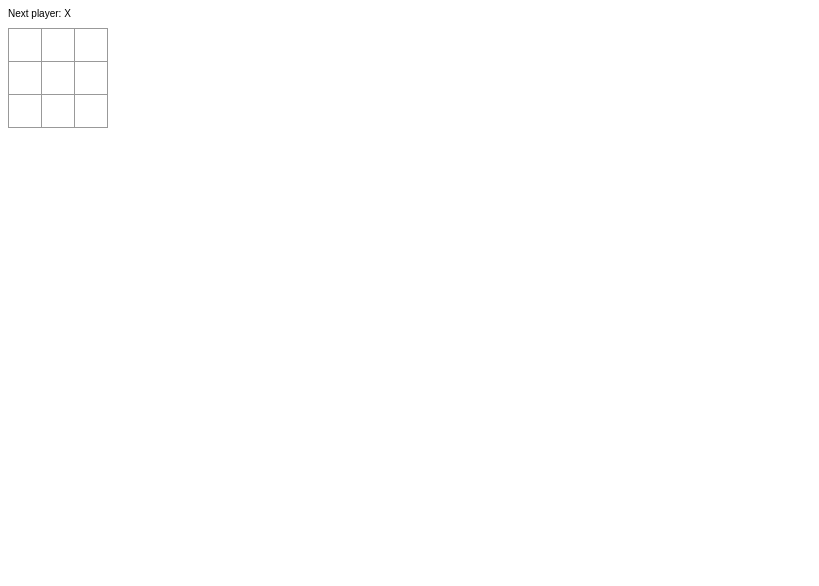
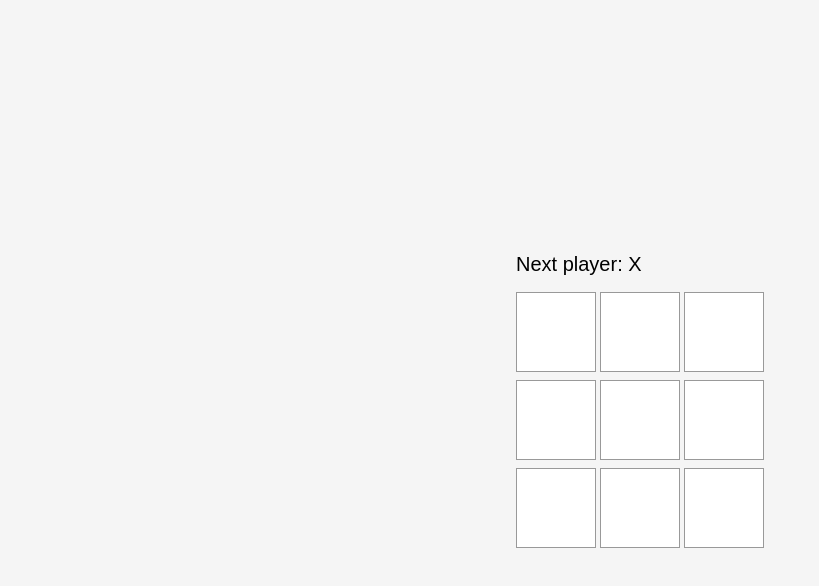
Before and after one commit to ArtfulLee/tic-tac-toe, a React app: page / in a window 1280 px wide. Shown: the top 586 px of the page, without its empty margins (0-819 px from the left). Built offline with nearby package versions, Linux system fonts and the light colour scheme; the HTML template or start-up script is replaced by a standard one.

Commit message:
fix: correct style

```diff
--- a/src/App.css
+++ b/src/App.css
@@ -3,37 +3,43 @@
 }
 
 body {
+  margin: 0;
+  padding: 0;
   font-family: sans-serif;
+  min-height: 100vh;
+  display: flex;
+  justify-content: center;
+  align-items: center;
+  background: #f5f5f5;
 }
 
-h1 {
+h1,
+h2,
+h3,
+h4,
+h5,
+h6 {
   margin-top: 0;
-  font-size: 22px;
 }
 
+/* Размеры заголовков можно оставить как у тебя, но лучше задать в относительных единицах */
+h1 {
+  font-size: clamp(20px, 4vw, 32px);
+}
 h2 {
-  margin-top: 0;
-  font-size: 20px;
+  font-size: clamp(18px, 3.5vw, 28px);
 }
-
 h3 {
-  margin-top: 0;
-  font-size: 18px;
+  font-size: clamp(16px, 3vw, 24px);
 }
-
 h4 {
-  margin-top: 0;
-  font-size: 16px;
+  font-size: clamp(14px, 2.5vw, 20px);
 }
-
 h5 {
-  margin-top: 0;
-  font-size: 14px;
+  font-size: clamp(12px, 2vw, 16px);
 }
-
 h6 {
-  margin-top: 0;
-  font-size: 12px;
+  font-size: clamp(10px, 1.8vw, 14px);
 }
 
 code {
@@ -44,35 +50,66 @@ ul {
   padding-inline-start: 20px;
 }
 
+.game {
+  display: flex;
+  flex-direction: row;
+  gap: 24px;
+  width: 100%;
+  max-width: 900px; /* чтобы на больших экранах не было слишком растянуто */
+  padding: 16px;
+}
+
+.game-board {
+  /* это обёртка вокруг всех рядов — добавь класс в JSX */
+  display: flex;
+  flex-direction: column;
+  gap: 8px; /* вертикальный отступ между рядами */
+}
+
+.board-row {
+  display: flex; /* вместо float — современный способ */
+  gap: 4px; /* отступы между клетками вместо хитрых margin */
+}
+
 .square {
   background: #fff;
   border: 1px solid #999;
-  float: left;
-  font-size: 24px;
+  font-size: clamp(18px, 5vw, 36px); /* адаптивный размер шрифта */
   font-weight: bold;
-  line-height: 34px;
-  height: 34px;
-  margin-right: -1px;
-  margin-top: -1px;
+  line-height: 1;
+  height: clamp(50px, 12vw, 80px); /* высота клетки адаптивная */
+  width: clamp(50px, 12vw, 80px); /* ширина тоже адаптивная */
+  margin: 0; /* убираем отрицательные отступы */
   padding: 0;
   text-align: center;
-  width: 34px;
-}
-
-.board-row:after {
-  clear: both;
-  content: '';
-  display: table;
+  cursor: pointer;
+  display: flex;
+  align-items: center;
+  justify-content: center;
 }
 
 .status {
-  margin-bottom: 10px;
-}
-.game {
-  display: flex;
-  flex-direction: row;
+  margin-bottom: 16px;
+  font-size: clamp(14px, 3vw, 20px);
 }
 
 .game-info {
-  margin-left: 20px;
+  min-width: 220px; /* чтобы боковая панель не схлопывалась на мобильных */
+  display: flex;
+  flex-direction: column;
+  justify-content: space-between;
 }
+
+/* Убираем float-хаки — .board-row:after больше не нужен */
+
+@media (max-width: 600px) {
+  .game {
+    flex-direction: column;
+    align-items: center;
+  }
+
+  .board-row {
+    width: 100%;
+    justify-content: center;
+  }
+}
--- a/src/App.jsx
+++ b/src/App.jsx
@@ -72,20 +72,58 @@ export default function Board() {
   return (
     <>
       <div className="status">{status}</div>
-      <div className="board-row">
-        <Square value={squares[0]} onSquareClick={() => handleClick(0)} />
-        <Square value={squares[1]} onSquareClick={() => handleClick(1)} />
-        <Square value={squares[2]} onSquareClick={() => handleClick(2)} />
-      </div>
-      <div className="board-row">
-        <Square value={squares[3]} onSquareClick={() => handleClick(3)} />
-        <Square value={squares[4]} onSquareClick={() => handleClick(4)} />
-        <Square value={squares[5]} onSquareClick={() => handleClick(5)} />
-      </div>
-      <div className="board-row">
-        <Square value={squares[6]} onSquareClick={() => handleClick(6)} />
-        <Square value={squares[7]} onSquareClick={() => handleClick(7)} />
-        <Square value={squares[8]} onSquareClick={() => handleClick(8)} />
+      <div className="game-board">
+        <div className="board-row">
+          <Square
+            className="square"
+            value={squares[0]}
+            onSquareClick={() => handleClick(0)}
+          />
+          <Square
+            className="square"
+            value={squares[1]}
+            onSquareClick={() => handleClick(1)}
+          />
+          <Square
+            className="square"
+            value={squares[2]}
+            onSquareClick={() => handleClick(2)}
+          />
+        </div>
+        <div className="board-row">
+          <Square
+            className="square"
+            value={squares[3]}
+            onSquareClick={() => handleClick(3)}
+          />
+          <Square
+            className="square"
+            value={squares[4]}
+            onSquareClick={() => handleClick(4)}
+          />
+          <Square
+            className="square"
+            value={squares[5]}
+            onSquareClick={() => handleClick(5)}
+          />
+        </div>
+        <div className="board-row">
+          <Square
+            className="square"
+            value={squares[6]}
+            onSquareClick={() => handleClick(6)}
+          />
+          <Square
+            className="square"
+            value={squares[7]}
+            onSquareClick={() => handleClick(7)}
+          />
+          <Square
+            className="square"
+            value={squares[8]}
+            onSquareClick={() => handleClick(8)}
+          />
+        </div>
       </div>
     </>
   );
```
